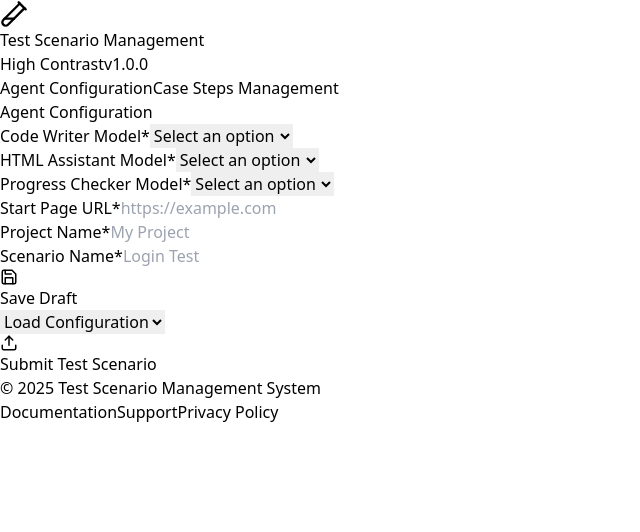
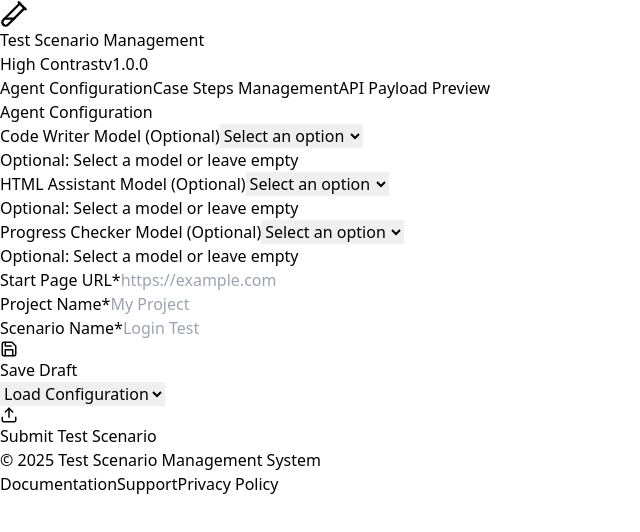
Before and after one commit to cklimowicz/atlas.agent.gui, a React (Vite) app: page / in a window 1280 px wide. Shown: the top 532 px of the page, without its empty margins (0-640 px from the left). Built offline with nearby package versions, Linux system fonts and the light colour scheme.

Commit message:
podgląd jaon

```diff
--- a/src/App.tsx
+++ b/src/App.tsx
@@ -27,6 +27,18 @@ function App() {
     };
   }, []);
 
+  // Add a warning about HTTPS certificate issues
+  useEffect(() => {
+    // Check if we're using HTTPS on localhost
+    if (window.location.protocol === 'https:' && window.location.hostname === 'localhost') {
+      console.warn(
+        'You are using HTTPS on localhost. If you encounter API connection issues, ' +
+        'try visiting the API URL directly first to accept any certificate warnings: ' +
+        'https://localhost:8000/docs'
+      );
+    }
+  }, []);
+
   return (
     <div className="min-h-screen flex flex-col bg-gray-50">
       <Toaster position="top-right" />
--- a/src/components/AgentConfigForm.tsx
+++ b/src/components/AgentConfigForm.tsx
@@ -14,29 +14,29 @@ const AgentConfigForm: React.FC = () => {
       <div className="grid grid-cols-1 md:grid-cols-2 gap-4">
         <Select
           id="codeWriterModel"
-          label="Code Writer Model"
+          label="Code Writer Model (Optional)"
           options={modelOptions}
           error={errors.agentConfig?.codeWriterModel?.message as string}
+          helperText="Optional: Select a model or leave empty"
           {...register('agentConfig.codeWriterModel')}
-          required
         />
 
         <Select
           id="htmlAssistantModel"
-          label="HTML Assistant Model"
+          label="HTML Assistant Model (Optional)"
           options={modelOptions}
           error={errors.agentConfig?.htmlAssistantModel?.message as string}
+          helperText="Optional: Select a model or leave empty"
           {...register('agentConfig.htmlAssistantModel')}
-          required
         />
 
         <Select
           id="progressCheckerModel"
-          label="Progress Checker Model"
+          label="Progress Checker Model (Optional)"
           options={modelOptions}
           error={errors.agentConfig?.progressCheckerModel?.message as string}
+          helperText="Optional: Select a model or leave empty"
           {...register('agentConfig.progressCheckerModel')}
-          required
         />
 
         <Input
--- a/src/components/TestScenarioForm.tsx
+++ b/src/components/TestScenarioForm.tsx
@@ -1,7 +1,6 @@
-import React, { useState } from 'react';
-import { useForm, FormProvider } from 'react-hook-form';
+import React, { useState, useEffect } from 'react';
+import { useForm, FormProvider, useFormContext, useWatch } from 'react-hook-form';
 import { zodResolver } from '@hookform/resolvers/zod';
-import { z } from 'zod';
 import toast from 'react-hot-toast';
 import { Save, Upload, AlertTriangle } from 'lucide-react';
 import Tabs from './ui/Tabs';
@@ -10,44 +9,86 @@ import Modal from './ui/Modal';
 import AgentConfigForm from './AgentConfigForm';
 import StepsManagement from './StepsManagement';
 import { TestScenario } from '../types';
-import { API_ENDPOINTS, API_CONFIG, STORAGE_CONFIG } from '../config/api';
+import { API_ENDPOINTS, API_CONFIG, STORAGE_CONFIG, testScenarioSchema } from '../config';
 
-// Validation schema
-const parameterSchema = z.object({
-  key: z.string().min(1, 'Parameter key is required'),
-  value: z.string().min(1, 'Parameter value is required'),
-  isSecret: z.boolean().default(false),
-});
+// Function to transform form data to API payload format
+const transformFormDataToApiPayload = (data: TestScenario) => {
+  const { agentConfig, steps } = data;
 
-const expectedResultSchema = z.object({
-  description: z.string().min(1, 'Expected result description is required'),
-});
+  return {
+    // Map from agentConfig to root level fields
+    start_page: agentConfig.startPageUrl,
+    // Only include model fields if they have values
+    ...(agentConfig.codeWriterModel ? { code_writer_model: agentConfig.codeWriterModel } : {}),
+    ...(agentConfig.htmlAssistantModel ? { html_assistant_model: agentConfig.htmlAssistantModel } : {}),
+    ...(agentConfig.progressCheckerModel ? { progress_checker_model: agentConfig.progressCheckerModel } : {}),
 
-const stepSchema = z.object({
-  id: z.string(),
-  stepNumber: z.number(),
-  actionType: z.string().min(1, 'Action type is required'),
-  expectedResults: z.array(expectedResultSchema),
-  parameters: z.array(parameterSchema),
-});
+    // Map other required fields
+    name: agentConfig.scenarioName,
+    project_name: agentConfig.projectName,
 
-const agentConfigSchema = z.object({
-  codeWriterModel: z.string().min(1, 'Code Writer Model is required'),
-  htmlAssistantModel: z.string().min(1, 'HTML Assistant Model is required'),
-  progressCheckerModel: z.string().min(1, 'Progress Checker Model is required'),
-  startPageUrl: z.string().url('Please enter a valid URL'),
-  projectName: z.string()
-    .min(1, 'Project name is required')
-    .regex(/^[a-zA-Z0-9_\- ]+$/, 'Project name must contain only alphanumeric characters, spaces, hyphens, and underscores'),
-  scenarioName: z.string()
-    .min(1, 'Scenario name is required')
-    .regex(/^[a-zA-Z0-9_\- ]+$/, 'Scenario name must contain only alphanumeric characters, spaces, hyphens, and underscores'),
-});
+    // Transform steps array
+    case_steps: steps.map(step => ({
+      action: step.actionType,
+      number: step.stepNumber,
+      expected_results: step.expectedResults.map(result => result.description),
+      parameters: step.parameters.map(param => ({
+        key: param.key,
+        value: param.value,
+        is_secret: param.isSecret
+      }))
+    }))
+  };
+};
 
-const testScenarioSchema = z.object({
-  agentConfig: agentConfigSchema,
-  steps: z.array(stepSchema).min(1, 'At least one step is required'),
-});
+// Component to display the JSON preview
+const JsonPreview: React.FC = () => {
+  const { control } = useFormContext();
+  const formValues = useWatch({ control });
+  const [apiPayload, setApiPayload] = useState<any>(null);
+
+  useEffect(() => {
+    if (!formValues) return;
+
+    try {
+      // Create a deep copy of the form data
+      const data = JSON.parse(JSON.stringify(formValues));
+
+      // Transform the data to match API expectations
+      if (data.agentConfig && data.steps) {
+        const transformedData = transformFormDataToApiPayload(data);
+        setApiPayload(transformedData);
+      }
+    } catch (error) {
+      console.error('Error transforming form data:', error);
+    }
+  }, [formValues]);
+
+  return (
+    <div className="bg-white shadow rounded-lg p-6">
+      <h2 className="text-xl font-semibold mb-4">API Payload Preview</h2>
+      <div className="bg-gray-50 p-4 rounded-md overflow-auto max-h-[600px]">
+        <pre className="text-sm text-gray-800 whitespace-pre-wrap">
+          {apiPayload ? JSON.stringify(apiPayload, null, 2) : 'No data available'}
+        </pre>
+      </div>
+      <p className="mt-4 text-sm text-gray-500">
+        This is a preview of the data that will be sent to the API. Empty model fields are omitted.
+      </p>
+    </div>
+  );
+};
+
+// Wrapper component to ensure JsonPreview has access to form context
+const JsonPreviewWrapper: React.FC = () => {
+  const formContext = useFormContext();
+
+  if (!formContext) {
+    return <div>Form context not available</div>;
+  }
+
+  return <JsonPreview />;
+};
 
 const TestScenarioForm: React.FC = () => {
   const [isSubmitting, setIsSubmitting] = useState(false);
@@ -80,12 +121,25 @@ const TestScenarioForm: React.FC = () => {
     setApiError(null);
 
     try {
-      console.log('Submitting data to API:', data);
+      // Transform the data to match API expectations using the shared function
+      const apiPayload = transformFormDataToApiPayload(data);
 
+      console.log('Submitting data to API:', apiPayload);
+
+      // Make sure we're sending the actual payload
       const response = await fetch(API_ENDPOINTS.SUBMIT_TEST_SCENARIO, {
         method: 'POST',
-        headers: API_CONFIG.DEFAULT_HEADERS,
-        body: JSON.stringify(data),
+        headers: {
+          ...API_CONFIG.DEFAULT_HEADERS,
+          'Accept': 'application/json'
+        },
+        body: JSON.stringify(apiPayload),
+        // Add these options to help with debugging
+        credentials: 'include',
+        mode: 'cors',
+        // Disable SSL certificate validation for localhost
+        // @ts-ignore - This property exists but TypeScript doesn't recognize it
+        referrerPolicy: 'unsafe-url'
       });
 
       if (!response.ok) {
@@ -170,6 +224,11 @@ const TestScenarioForm: React.FC = () => {
               label: 'Case Steps Management',
               content: <StepsManagement />,
             },
+            {
+              id: 'json-preview',
+              label: 'API Payload Preview',
+              content: <JsonPreviewWrapper />,
+            },
           ]}
           defaultTab="agent-config"
         />
@@ -197,6 +256,11 @@ const TestScenarioForm: React.FC = () => {
             <div>
               <p className="font-medium">API Error:</p>
               <p className="text-sm">{apiError}</p>
+              <p className="text-sm mt-2">
+                <strong>Note:</strong> If you're seeing a network error, this might be due to HTTPS certificate issues with localhost.
+                Try accessing the API directly at <a href="https://localhost:8000/docs" target="_blank" rel="noopener noreferrer" className="underline">https://localhost:8000/docs</a>
+                and accept any certificate warnings in your browser first.
+              </p>
             </div>
           </div>
         )}
--- a/src/config/api.ts
+++ b/src/config/api.ts
@@ -4,13 +4,13 @@
  * Modify these values to change API endpoints without changing component code.
  */
 
-// Base API URL
-export const API_BASE_URL = 'http://localhost:8000';
+// Base API URL - Using HTTPS for localhost
+export const API_BASE_URL = 'https://localhost:8000';
 
 // API Endpoints
 export const API_ENDPOINTS = {
   // Test scenario submission endpoint
-  SUBMIT_TEST_SCENARIO: `${API_BASE_URL}/runs/programmatic`,
+  SUBMIT_TEST_SCENARIO: `${API_BASE_URL}/docs/runs/programmatic`,
 };
 
 // API Request Configuration
--- a/src/config/validation.ts
+++ b/src/config/validation.ts
@@ -28,9 +28,12 @@ export const stepSchema = z.object({
 
 // Agent configuration validation schema
 export const agentConfigSchema = z.object({
-  codeWriterModel: z.string().min(1, 'Code Writer Model is required'),
-  htmlAssistantModel: z.string().min(1, 'HTML Assistant Model is required'),
-  progressCheckerModel: z.string().min(1, 'Progress Checker Model is required'),
+  // These model fields are optional and can be empty strings
+  codeWriterModel: z.string().optional(),
+  htmlAssistantModel: z.string().optional(),
+  progressCheckerModel: z.string().optional(),
+
+  // These fields are still required
   startPageUrl: z.string().url('Please enter a valid URL'),
   projectName: z.string()
     .min(1, 'Project name is required')
--- a/src/types/index.ts
+++ b/src/types/index.ts
@@ -27,9 +27,9 @@ export type Step = {
 };
 
 export type AgentConfig = {
-  codeWriterModel: string;
-  htmlAssistantModel: string;
-  progressCheckerModel: string;
+  codeWriterModel?: string;
+  htmlAssistantModel?: string;
+  progressCheckerModel?: string;
   startPageUrl: string;
   projectName: string;
   scenarioName: string;
```
